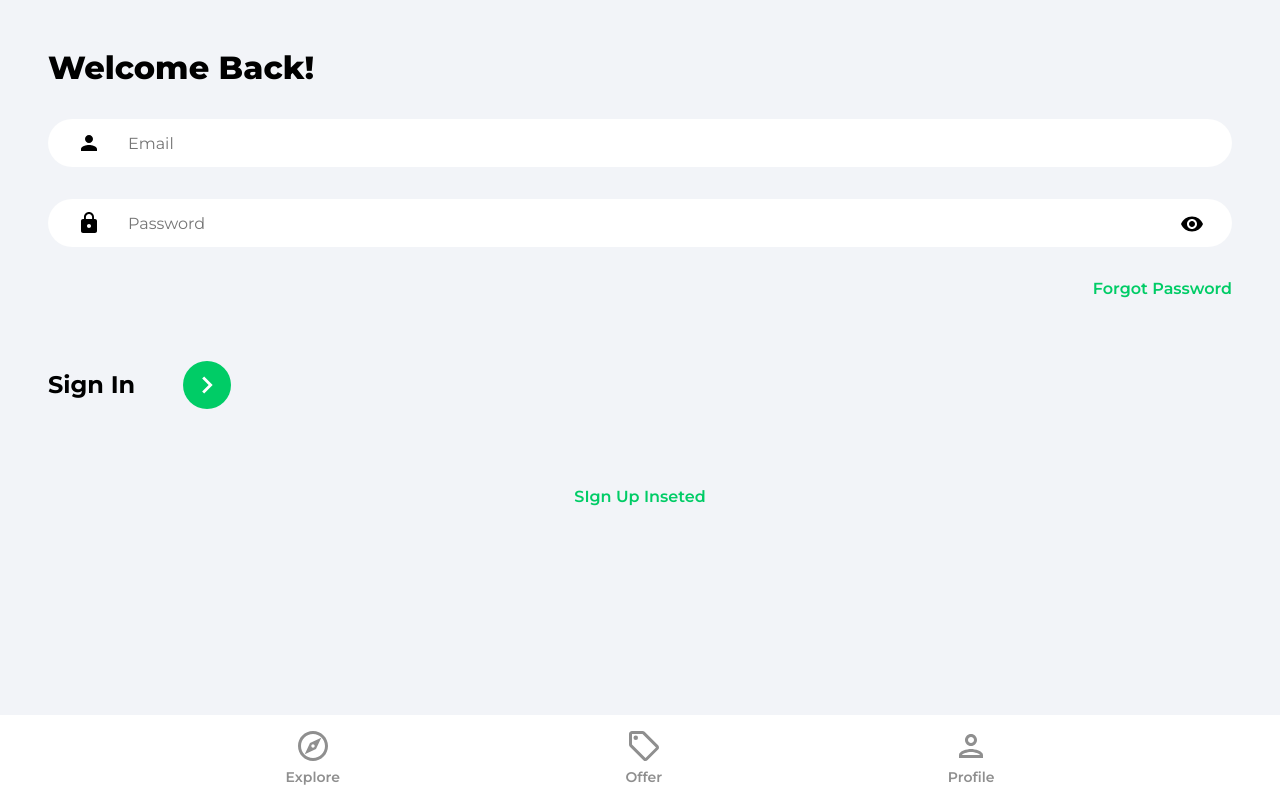
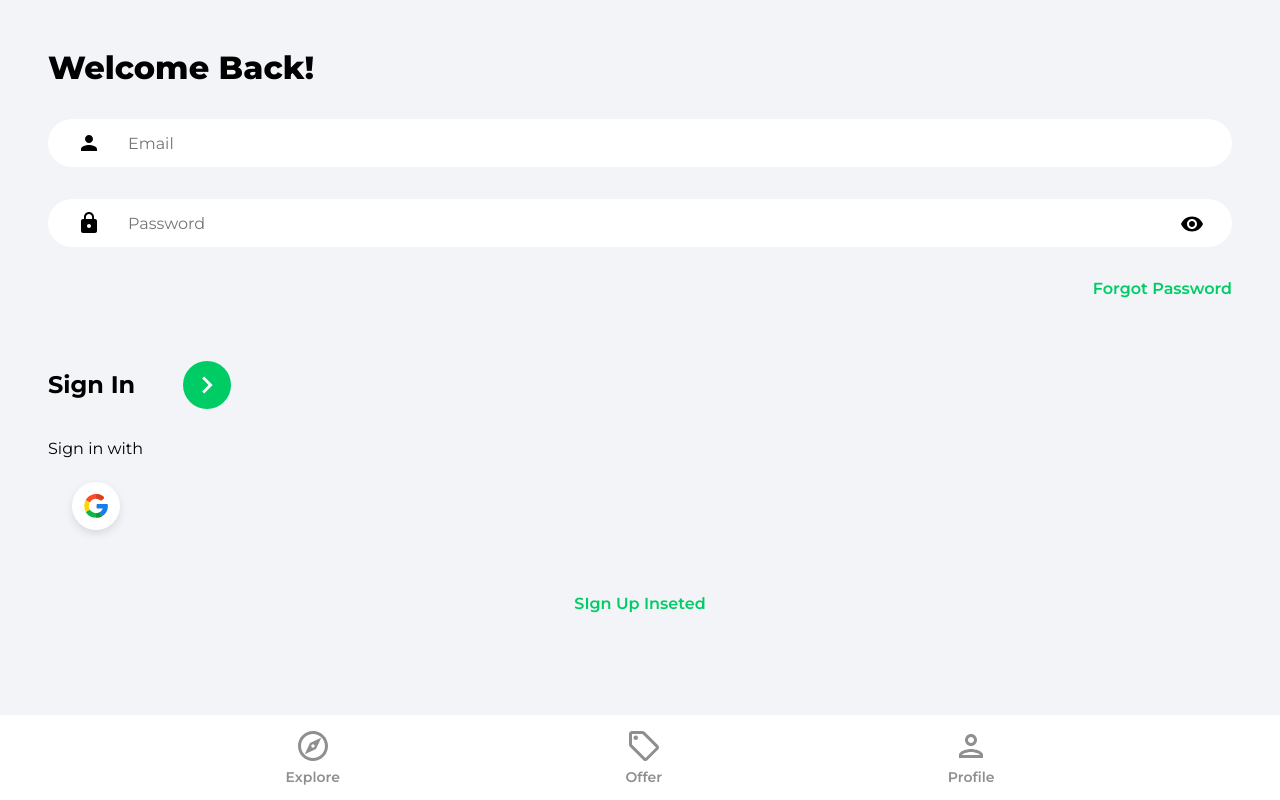
Before and after one commit to canopus-m-satoshi/house-marketplace, a React (Create React App) app: page /sign-in in a window 1280 px wide. Built offline with nearby package versions, Linux system fonts and the light colour scheme.

Commit message:
93. Google OAuth

```diff
--- /dev/null
+++ b/src/components/OAuth.jsx
@@ -0,0 +1,48 @@
+import { useLocation, useNavigate } from 'react-router-dom'
+import { getAuth, signInWithPopup, GoogleAuthProvider } from 'firebase/auth'
+import { doc, setDoc, getDoc, serverTimestamp } from 'firebase/firestore'
+import { db } from '../firebase.config'
+
+import { toast } from 'react-toastify'
+import googleIcon from '../assets/svg/googleIcon.svg'
+
+function OAuth() {
+  const navigate = useNavigate()
+  const location = useLocation()
+
+  const onGoogleClick = async () => {
+    try {
+      const auth = getAuth()
+      const provider = new GoogleAuthProvider()
+      const result = await signInWithPopup(auth, provider)
+      const user = result.user
+
+      // Check for user
+      const docRef = doc(db, 'users', user.uid)
+      const docSnap = await getDoc(docRef)
+
+      // If user, doesn't exist, create user
+      if (!docSnap.exists()) {
+        await setDoc(doc(db, 'users', user.uid), {
+          name: user.displayName,
+          email: user.email,
+          timeStamp: serverTimestamp(),
+        })
+      }
+      navigate('/')
+    } catch (error) {
+      toast.error('Could not authorize with Google')
+    }
+  }
+
+  return (
+    <div className="socialLocation">
+      <p>Sign {location.pathname === '/sign-up' ? 'up' : 'in'} with</p>
+      <button className="socialIconDiv" onClick={onGoogleClick}>
+        <img className="socialIconImg" src={googleIcon} alt="google" />
+      </button>
+    </div>
+  )
+}
+
+export default OAuth
--- a/src/pages/SignIn.jsx
+++ b/src/pages/SignIn.jsx
@@ -5,6 +5,7 @@
 import { Link, useNavigate } from 'react-router-dom'
 import { ReactComponent as ArrowRightIcon } from '../assets/svg/keyboardArrowRightIcon.svg'
 import visibilityIcon from '../assets/svg/visibilityIcon.svg'
+import OAuth from '../components/OAuth'
 
 function SignIn() {
   const [showPassword, setShowPassword] = useState(false)
@@ -89,7 +90,7 @@
           </div>
         </form>
 
-        {/* Google OAth */}
+        <OAuth />
 
         <Link to="/sign-up" className="registerLink">
           SIgn Up Inseted
--- a/src/pages/SignUp.jsx
+++ b/src/pages/SignUp.jsx
@@ -12,6 +12,7 @@
 import { Link, useNavigate } from 'react-router-dom'
 import { ReactComponent as ArrowRightIcon } from '../assets/svg/keyboardArrowRightIcon.svg'
 import visibilityIcon from '../assets/svg/visibilityIcon.svg'
+import OAuth from '../components/OAuth'
 
 function SignUp() {
   const [showPassword, setShowPassword] = useState(false)
@@ -112,7 +113,7 @@
           </div>
         </form>
 
-        {/* Google OAth */}
+        <OAuth />
 
         <Link to="/sign-in" className="registerLink">
           Sign In Instead
```
